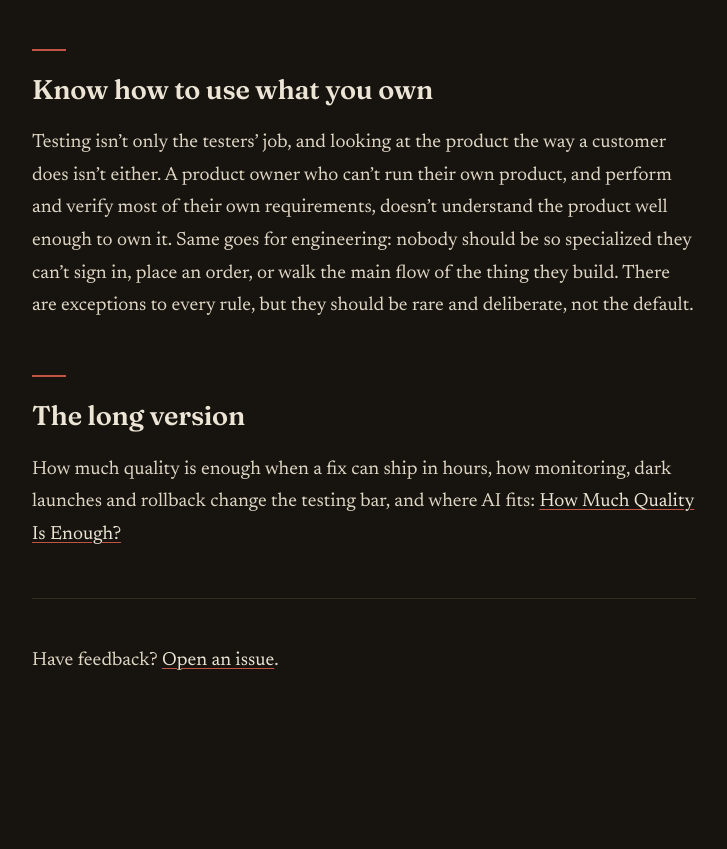
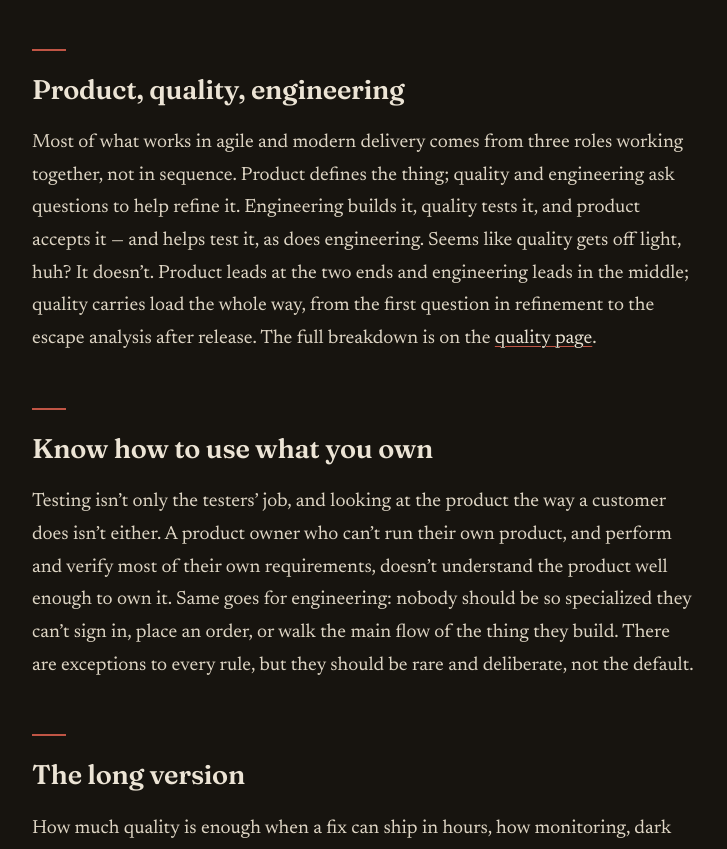
Before and after one commit to philmcneely/how-to-work-with-me, a plain HTML site: page philosophy.html in a window 1280 px wide. Shown: the part 5015-5864 px from the top of the page, without its empty margins (276-1003 px from the left). Before the commit the page ends 5812 px from the top, so only its background shows below. Drawn offline with Linux system fonts and the light colour scheme.

Commit message:
Rebuild from master 6a171f8

```diff
--- a/philosophy.html
+++ b/philosophy.html
@@ -27,6 +27,8 @@
 <p>Here&rsquo;s what the evolution didn&rsquo;t change: there&rsquo;s still room for testers, and there&rsquo;s still testing.</p>
 <p>The tools got better and the remit got bigger, but the thinking is still the work. Automation runs the checks; it doesn&rsquo;t decide what&rsquo;s worth checking. A pipeline tells you a test failed; it doesn&rsquo;t tell you the feature was pointless to begin with. An agent can generate a thousand test cases; it can&rsquo;t tell you which one a real user would actually care about. That judgment — what matters, to whom, and why — is the part of testing that never automated away, and it&rsquo;s the part I was hired for whether the title said &ldquo;tester&rdquo; or &ldquo;quality engineer.&rdquo;</p>
 <p>Quality is still value to some person who matters. I still poke at the thing everyone assumes is fine, still ask <em>is that actually true?</em>, still trust nothing I haven&rsquo;t checked myself. The job is so much more than it was when I started — the automation, the pipelines, the dashboards, the agents. But underneath all of it, I&rsquo;m still a tester at heart.</p>
+<h2 id="product-quality-engineering">Product, quality, engineering</h2>
+<p>Most of what works in agile and modern delivery comes from three roles working together, not in sequence. Product defines the thing; quality and engineering ask questions to help refine it. Engineering builds it, quality tests it, and product accepts it — and helps test it, as does engineering. Seems like quality gets off light, huh? It doesn&rsquo;t. Product leads at the two ends and engineering leads in the middle; quality carries load the whole way, from the first question in refinement to the escape analysis after release. The full breakdown is on the <a href="https://philmcneely.github.io/quality/#people">quality page</a>.</p>
 <h2 id="know-how-to-use-what-you-own">Know how to use what you own</h2>
 <p>Testing isn&rsquo;t only the testers&rsquo; job, and looking at the product the way a customer does isn&rsquo;t either. A product owner who can&rsquo;t run their own product, and perform and verify most of their own requirements, doesn&rsquo;t understand the product well enough to own it. Same goes for engineering: nobody should be so specialized they can&rsquo;t sign in, place an order, or walk the main flow of the thing they build. There are exceptions to every rule, but they should be rare and deliberate, not the default.</p>
 <h2 id="the-long-version">The long version</h2>
```
